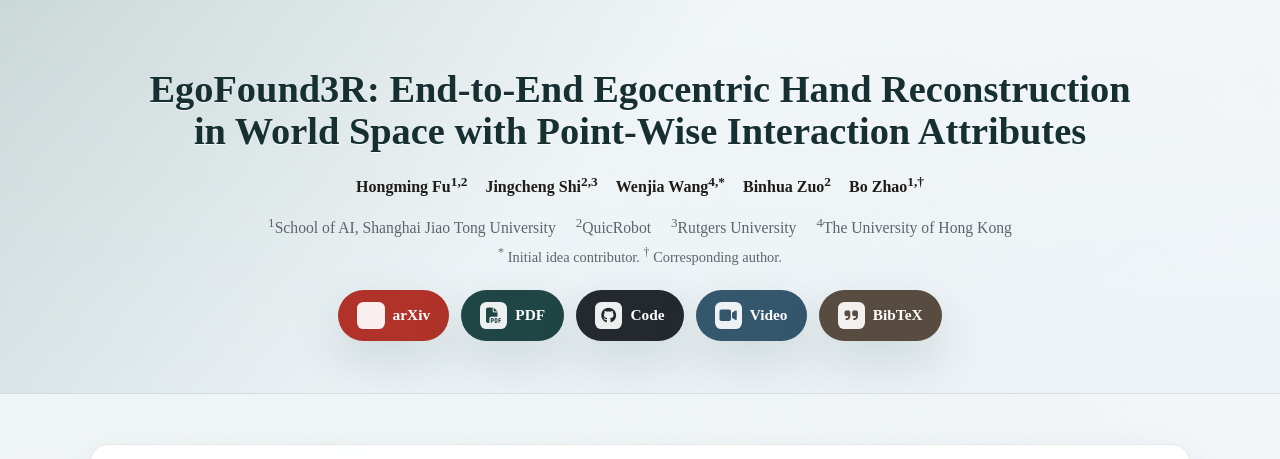
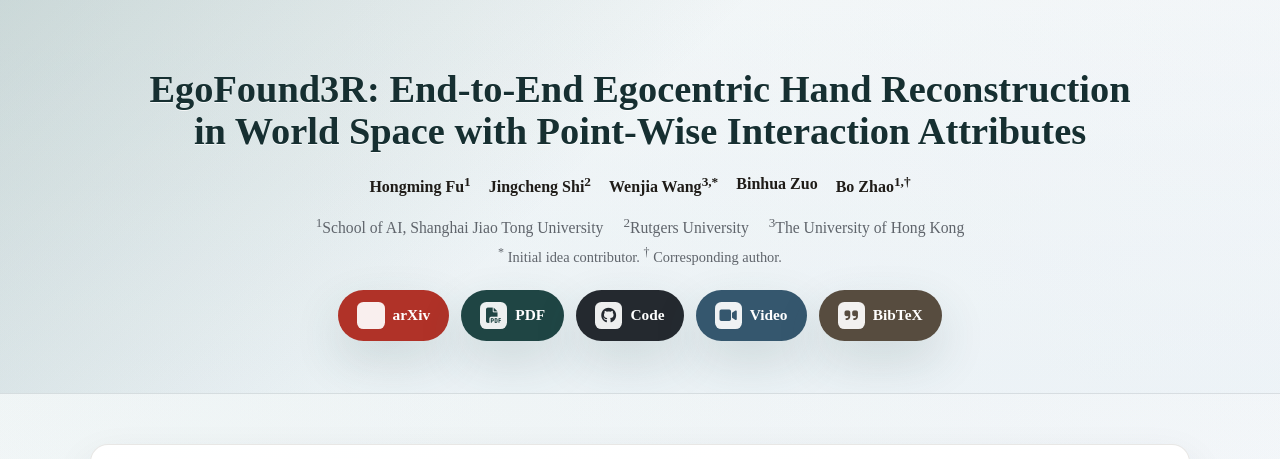
Before and after one commit to WenjiaWang0312/WenjiaWang0312.github.io, a Jekyll site: the page projects/egofound3r/index.html, which Jekyll copies as it is, in a window 1280 px wide and 900 px high, cut to the strip 0-459 px from the top of the window. Built offline with Jekyll 4.4.1, drawn with Linux system fonts in a browser that asks for light colours; a style sheet for code colours, icons or effects is not loaded.

Commit message:
Simplify EgoFound3R affiliations

```diff
--- a/projects/egofound3r/index.html
+++ b/projects/egofound3r/index.html
@@ -25,19 +25,18 @@
 
         <div class="authors">
           <div class="authors-row">
-            <span class="author-name"><a href="https://frank-f2022.github.io/">Hongming Fu</a><sup>1,2</sup></span>
-            <span class="author-name">Jingcheng Shi<sup>2,3</sup></span>
-            <span class="author-name"><a href="https://wenjiawang0312.github.io/">Wenjia Wang</a><sup>4,*</sup></span>
-            <span class="author-name">Binhua Zuo<sup>2</sup></span>
+            <span class="author-name"><a href="https://frank-f2022.github.io/">Hongming Fu</a><sup>1</sup></span>
+            <span class="author-name">Jingcheng Shi<sup>2</sup></span>
+            <span class="author-name"><a href="https://wenjiawang0312.github.io/">Wenjia Wang</a><sup>3,*</sup></span>
+            <span class="author-name">Binhua Zuo</span>
             <span class="author-name"><a href="https://www.bozhao.me/">Bo Zhao</a><sup>1,&dagger;</sup></span>
           </div>
         </div>
 
         <p class="affiliations">
           <span><sup>1</sup>School of AI, Shanghai Jiao Tong University</span>
-          <span><sup>2</sup>QuicRobot</span>
-          <span><sup>3</sup>Rutgers University</span>
-          <span><sup>4</sup>The University of Hong Kong</span>
+          <span><sup>2</sup>Rutgers University</span>
+          <span><sup>3</sup>The University of Hong Kong</span>
         </p>
         <p class="author-note"><sup>*</sup> Initial idea contributor. <sup>&dagger;</sup> Corresponding author.</p>
 
```
